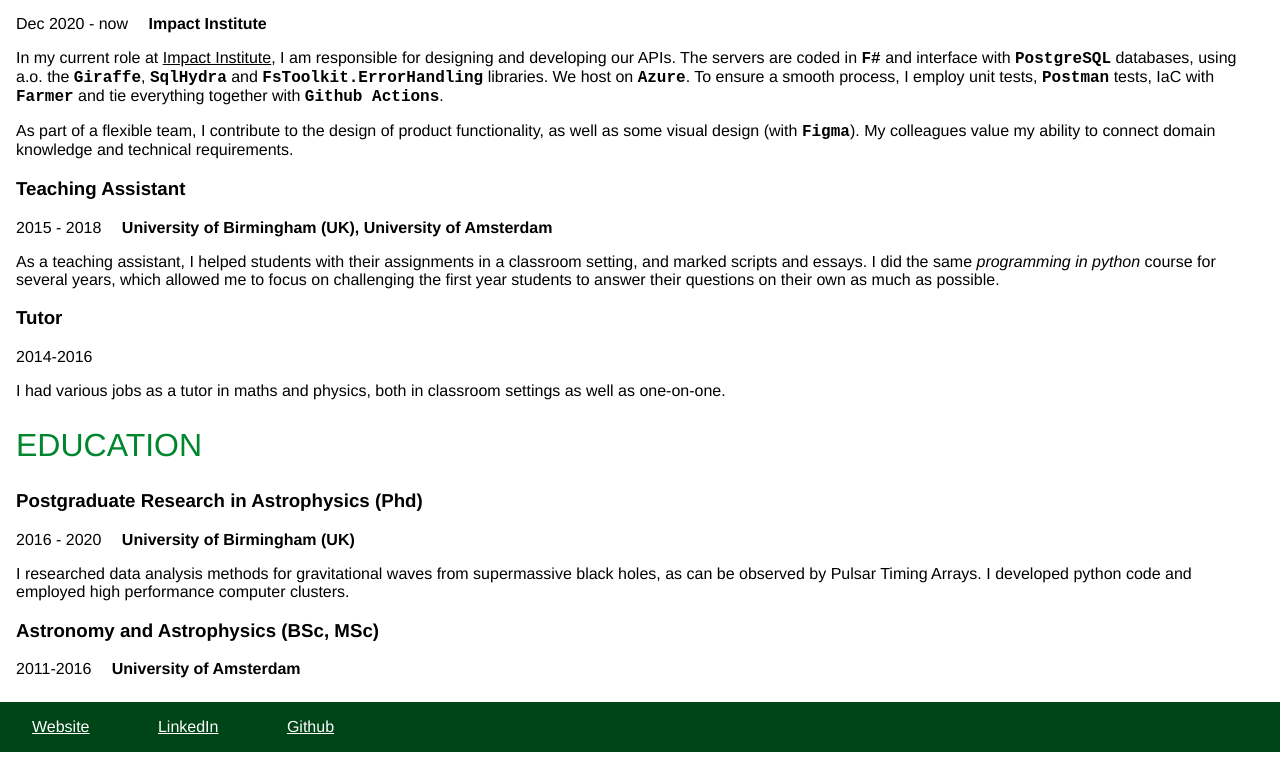
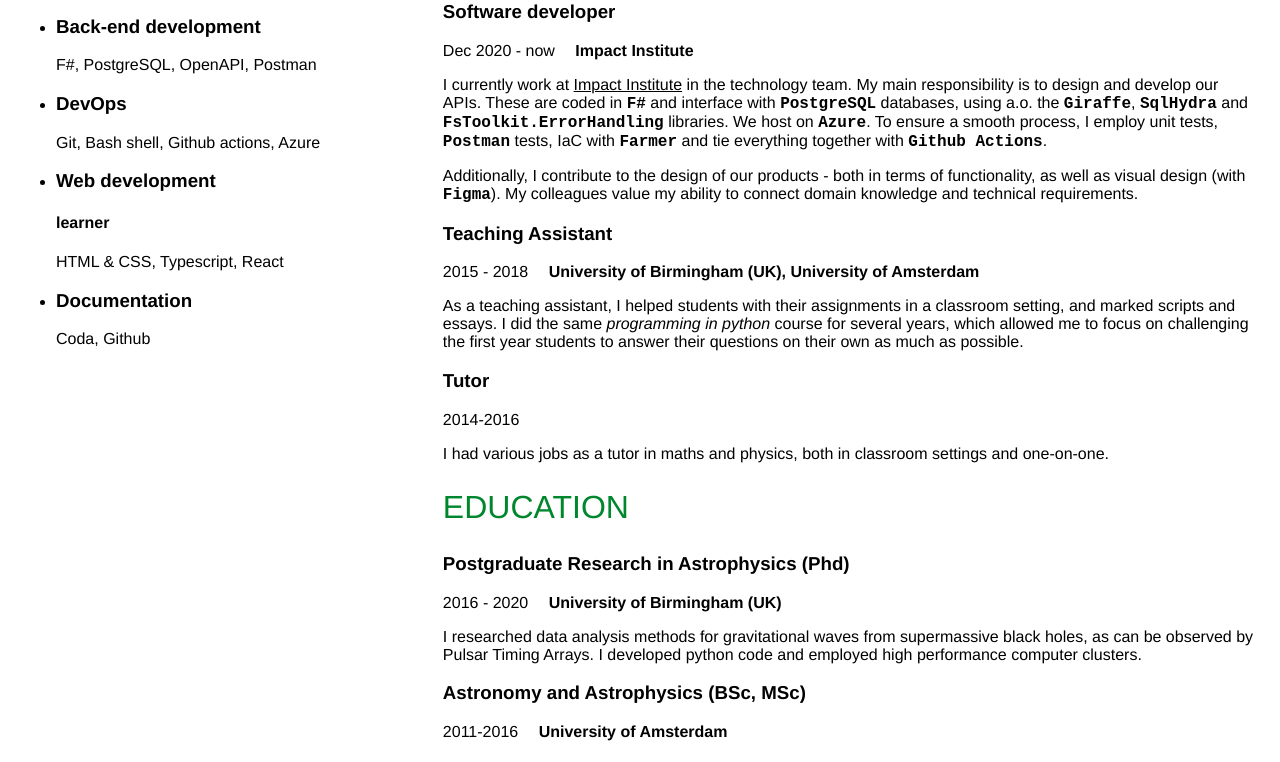
Before and after one commit to JayWearsSocks/jay-cv, a plain HTML site: page index.html in a window 1280 px wide. Shown: the part 358-1120 px from the top of the page. Drawn offline with Linux system fonts and the light colour scheme.

Commit message:
add aside with summary of skills

```diff
--- a/index.html
+++ b/index.html
@@ -15,6 +15,30 @@
         <p>Experienced API engineer and inexperienced web developer. Idealist, moss enthusiast, and cook.</p>
     </header>
 
+    <aside>
+        <h2>My Stack</h2>
+        <p>Add image here?</p>
+        <ul>
+            <li>
+                <h3>Back-end development</h3>
+                <p>F#, PostgreSQL, OpenAPI, Postman</p>
+            </li>
+            <li>
+                <h3>DevOps</h3>
+                <p>Git, Bash shell, Github actions, Azure</p>
+            </li>
+            <li>
+                <h3>Web development</h3>
+                <h4>learner</h4>
+                <p>HTML & CSS, Typescript, React</p>
+            </li>
+            <li>
+                <h3>Documentation</h3>
+                <p>Coda, Github</p>
+            </li>
+        </ul>
+    </aside>
+
     <main>
 
         <section id="experience">
@@ -27,10 +51,10 @@
                     <h4>Impact Institute</h4>
                 </header>
                 <p>
-                    In my current role at <a href="https://www.impactinstitute.com/" target="_blank">Impact Institute</a>, I am responsible for designing and developing our APIs. The servers are coded in <a class="stack" href="https://fsharp.org/" target="_blank">F#</a> and interface with <a class="stack" href="https://www.postgresql.org/" target="_blank">PostgreSQL</a> databases, using a.o. the <a class="stack" href="https://giraffe.wiki/" target="_blank">Giraffe</a>, <a class="stack" href="https://github.com/JordanMarr/SqlHydra" target="_blank">SqlHydra</a> and <a class="stack" href="https://github.com/demystifyfp/FsToolkit.ErrorHandling" target="_blank">FsToolkit.ErrorHandling</a> libraries. We host on <a class="stack" href="https://azure.microsoft.com/en-us/products/app-service/Azure" target="_blank">Azure</a>. To ensure a smooth process, I employ unit tests, <a class="stack" href="https://www.postman.com/product/what-is-postman" tareget_="_blank">Postman</a> tests, IaC with <a class="stack" href="https://compositionalit.github.io/farmer/" target="_blank">Farmer</a> and tie everything together with <a class="stack" href="https://github.com/features/actions" target="_blank">Github Actions</a>.
+                    I currently work at <a href="https://www.impactinstitute.com/" target="_blank">Impact Institute</a> in the technology team. My main responsibility is to design and develop our APIs. These are coded in <a class="stack" href="https://fsharp.org/" target="_blank">F#</a> and interface with <a class="stack" href="https://www.postgresql.org/" target="_blank">PostgreSQL</a> databases, using a.o. the <a class="stack" href="https://giraffe.wiki/" target="_blank">Giraffe</a>, <a class="stack" href="https://github.com/JordanMarr/SqlHydra" target="_blank">SqlHydra</a> and <a class="stack" href="https://github.com/demystifyfp/FsToolkit.ErrorHandling" target="_blank">FsToolkit.ErrorHandling</a> libraries. We host on <a class="stack" href="https://azure.microsoft.com/en-us/products/app-service/Azure" target="_blank">Azure</a>. To ensure a smooth process, I employ unit tests, <a class="stack" href="https://www.postman.com/product/what-is-postman" tareget_="_blank">Postman</a> tests, IaC with <a class="stack" href="https://compositionalit.github.io/farmer/" target="_blank">Farmer</a> and tie everything together with <a class="stack" href="https://github.com/features/actions" target="_blank">Github Actions</a>.
                 </p>
                 <p>
-                    As part of a flexible team, I contribute to the design of product functionality, as well as some visual design (with <a class="stack" href="https://www.figma.com/about/" target="_blank">Figma</a>). My colleagues value my ability to connect domain knowledge and technical requirements.
+                    Additionally, I contribute to the design of our products - both in terms of functionality, as well as visual design (with <a class="stack" href="https://www.figma.com/about/" target="_blank">Figma</a>). My colleagues value my ability to connect domain knowledge and technical requirements.
                 </p>
             </article>
 
@@ -52,7 +76,7 @@
                     <time>2014-2016</time>
                 </header>
 
-                <p>I had various jobs as a tutor in maths and physics, both in classroom settings as well as one-on-one.</p>
+                <p>I had various jobs as a tutor in maths and physics, both in classroom settings and one-on-one.</p>
             </article>
         </section>
 
--- a/resources/reset.css
+++ b/resources/reset.css
@@ -1,6 +1,7 @@
 html, body {
     margin: 0;
     padding: 0;
+    float: none;
 }
 
 a {
--- a/resources/styles.css
+++ b/resources/styles.css
@@ -37,8 +37,33 @@
     }
 }
 
+aside {
+    display: inline-block;
+    width: 33%;
+    vertical-align: top;
+    box-sizing: border-box; /* where the magic happens, takes the paddings into account for the width size */
+
+    padding-left: 1rem;
+}
+
 main {
-    margin: 0 1rem;
+    display: inline-block;
+    width: 66%;
+    vertical-align: top;
+    box-sizing: border-box;
+
+    padding: 0 1rem;
+}
+
+@media only screen and (max-width: 720px) {
+    aside {
+        display: block;
+        width: 100%;
+    }
+    main {
+        display: block;
+        width: 100%;
+    }
 }
 
 a {
```
